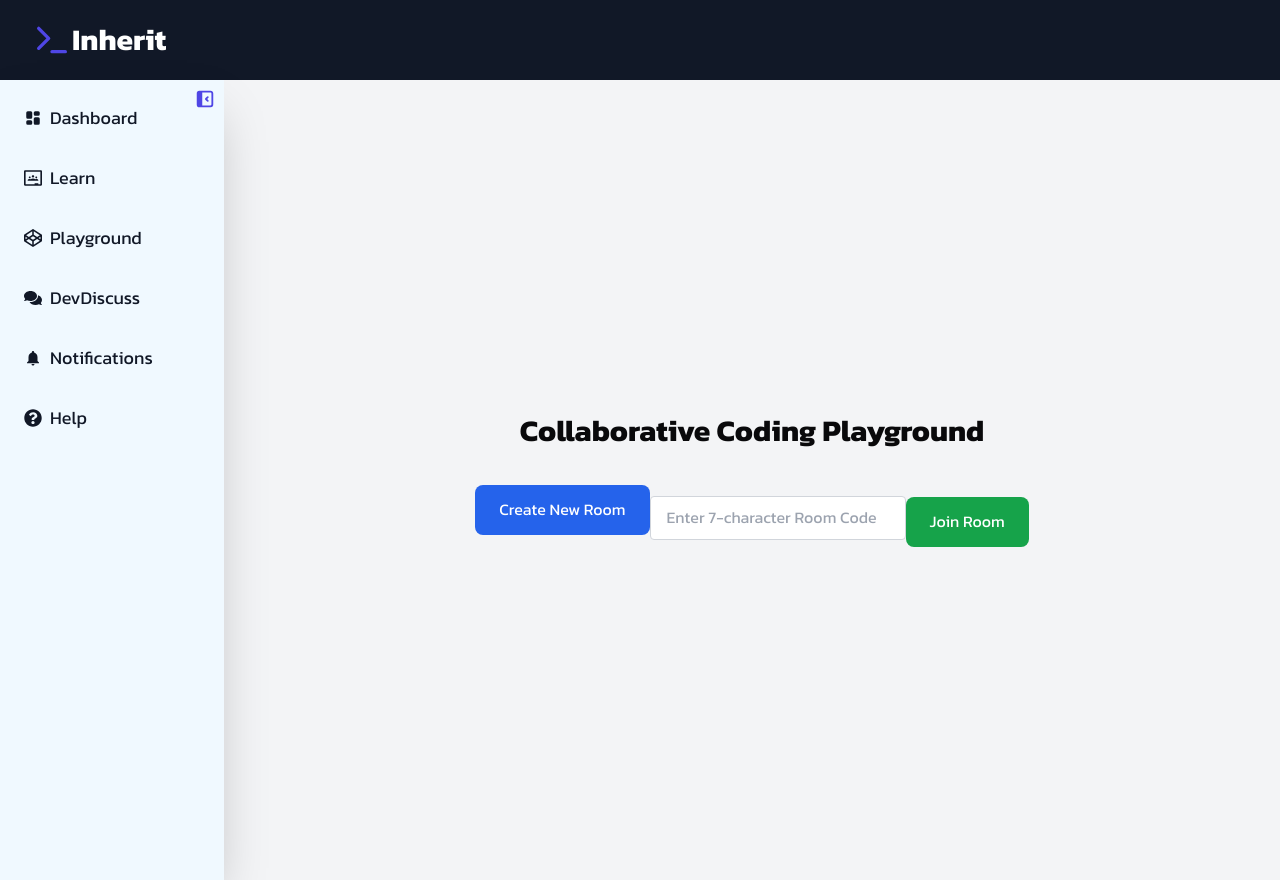
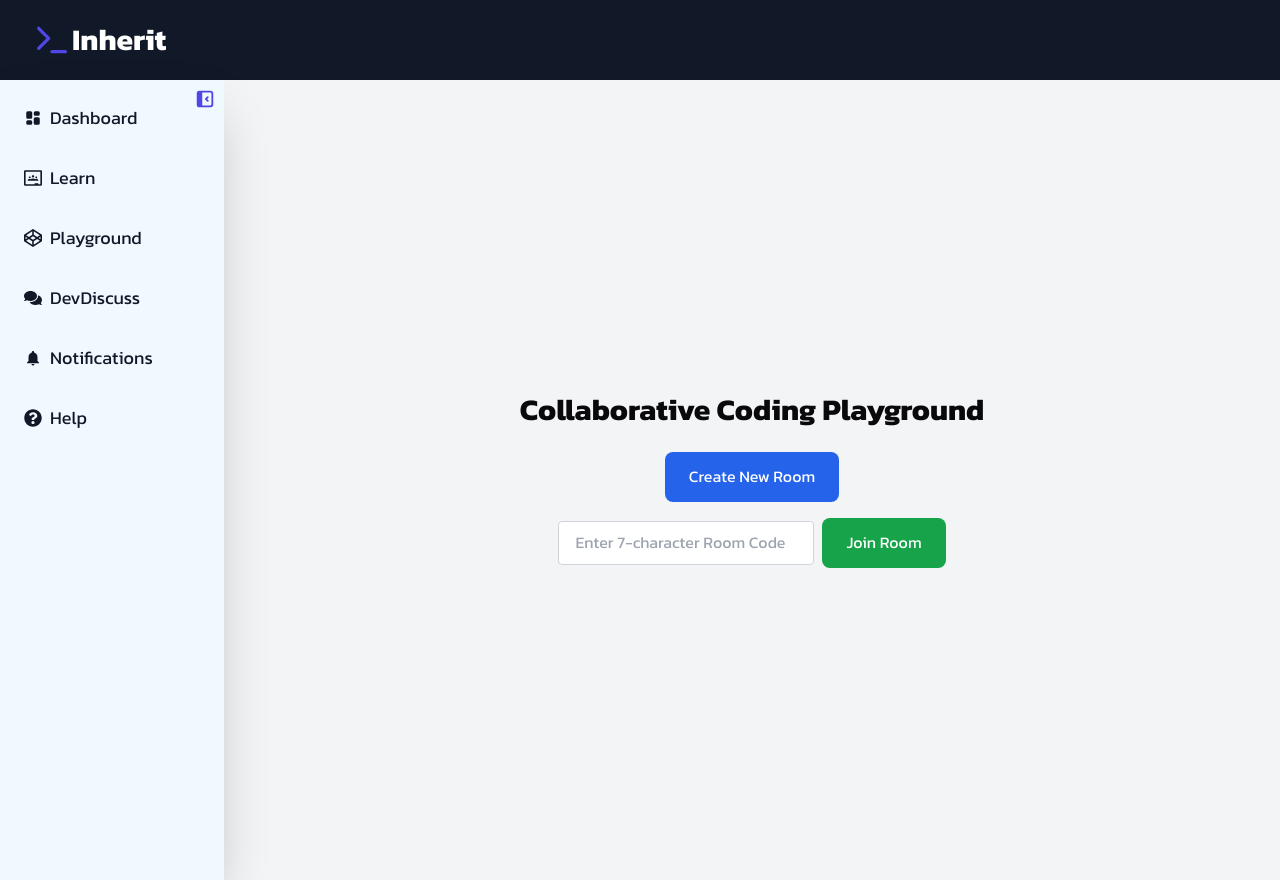
Before and after one commit to takitajwar17/inherit-ewu-hackathon-xtradrill, a Next.js app: page /playground in a window 1280 px wide. Built offline with nearby package versions, Linux system fonts and the light colour scheme.

Commit message:
aligned buttons

```diff
--- a/app/playground/page.jsx
+++ b/app/playground/page.jsx
@@ -31,7 +31,7 @@
         Collaborative Coding Playground
       </h1>
 
-      <div className="flex flex-row items-center space-y-4">
+      <div className="flex flex-col items-center space-y-4">
         <button
           onClick={handleCreateRoom}
           className="px-6 py-3 bg-blue-600 text-white rounded-lg hover:bg-blue-700"
@@ -39,7 +39,7 @@
           Create New Room
         </button>
 
-        <div className="flex flex-row items-center space-y-2">
+        <div className="flex flex-row items-center space-x-2">
           <input
             type="text"
             value={roomCode}
```
